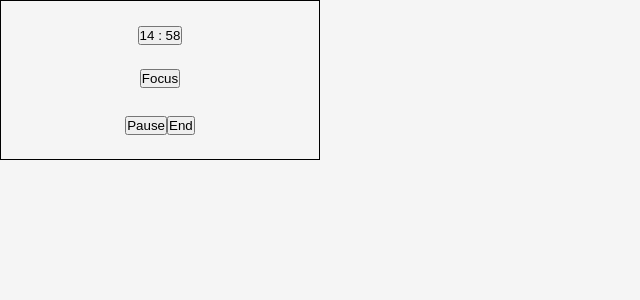
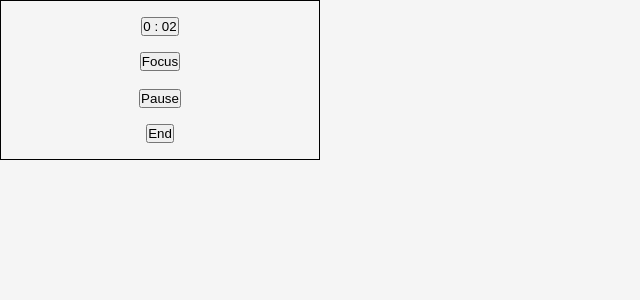
Before and after one commit to jennstirpe/pomodoro-timer, a React (Vite) app: page / in a window 1280 px wide. Both pictures are taken after a click on the button "Start Focus". Shown: the top 300 px of the page, without its empty margins (0-640 px from the left). Built offline with nearby package versions, Linux system fonts and the light colour scheme.

Commit message:
Reset timer when ended, added comments for readability

```diff
--- a/src/App.jsx
+++ b/src/App.jsx
@@ -1,12 +1,23 @@
+/*
+  State
+    - timer settings
+    - time records
+    - timer tags
+  Functionality
+    - Update
+      - time
+      - active tag
+    - Add
+      - tag
+      - time record
+*/
+
 import { useState, useEffect } from "react"
 import { Timer, TagsList } from "./components/index"
 
 function App() {
-  const [time, setTime] = useState({
-    minutes: 15,
-    seconds: 0,
-  })
-
+// STATE -  TIMER LENGTH, TAG LIST, ACTIVE TAG, RECORDS, TOGGLE TAG LIST
+  const [time, setTime] = useState({minutes: 0, seconds: 4,})
   const [tags, setTags] = useState([{
         id: "1",
         tagName: "Focus",
@@ -23,12 +34,11 @@ function App() {
         color: "#8e4162"
       }
     ]);
+  const [activeTag, setActiveTag] = useState({});
   const [timeRecords, setTimeRecords] = useState([]);
-
-  const [activeTag, setActiveTag] = useState({});
   const [tagsListOpen, setTagsListOpen] = useState(false);
 
-
+// Set INITAL TAG by default
   useEffect(() => {
     if (tags.length > 0) {
         const firstTag = tags[0];
@@ -36,25 +46,30 @@ function App() {
     }
   }, [])
 
-function updateTime(newMin, newSec) {
+// Update TIMER LENGTH
+  function updateTime(newMin, newSec) {      //
     setTime(t => ({...t, minutes: newMin, seconds: newSec}));
   }
 
+// Create and add NEW TAG
   function addNewTag(newName, newColor){
     setTags(prevState => {
       return [...prevState, { id: Date.now().toString(), tagName: newName, color: newColor }]
     })
   }
 
+// Toggle TAG LIST
   function toggleTagsList(toggle) {
     setTagsListOpen(toggle);
   }
 
+// Change ACTIVE TAG
   function updateActiveTag(id) {
     const selectedTag = tags.find(tag => tag.id === id)
     setActiveTag(selectedTag);
   }
 
+// Create time RECORD
   function addTimeRecord(record) {
     setTimeRecords([...timeRecords, record]);
   }
--- a/src/components/tagsList/TagsList.jsx
+++ b/src/components/tagsList/TagsList.jsx
@@ -1,12 +1,22 @@
+/*
+    Forms
+        - New tag
+    Functionality
+        - Create new tag
+        - Update active tag
+*/
+
 import './TagsList.css'
 import { useRef, useState, useEffect } from 'react';
 
 export default function TagsList({ tags, addNewTag, updateActiveTag, toggleTagsList }) {
+// Input for new tag form
     const tagNameInput = useRef();
     const tagColorInput = useRef();
     const [activeTagId, setActiveTagId] = useState("");
-    const [newTagFormActive, setNewTagFormActive] = useState(false);
+    const [newTagFormActive, setNewTagFormActive] = useState(false);    // New tag form open/closed
 
+// Change active tag to user selection
     useEffect(() => {
         if(activeTagId == "") {
             return;
@@ -15,7 +25,7 @@ export default function TagsList({ tags, addNewTag, updateActiveTag, toggleTagsL
         }
     }, [activeTagId])
 
-
+// Create new tag with user input
     function handleAddTag(e) {
         e.preventDefault();
         const tagName = tagNameInput.current.value;
@@ -30,6 +40,7 @@ export default function TagsList({ tags, addNewTag, updateActiveTag, toggleTagsL
         setNewTagFormActive(false);
     }
 
+// Close tag list
     function handleTagsListClose() {
         toggleTagsList(false);
     }
@@ -44,7 +55,7 @@ export default function TagsList({ tags, addNewTag, updateActiveTag, toggleTagsL
         }
         {
             newTagFormActive ? (
-                <form>
+                <form id="new_tag">
                     <input ref={tagNameInput} type="text" placeholder="New tag name"/>
                     <input ref={tagColorInput} type="text" placeholder="New tag color" />
                     <button onClick={(e) => handleAddTag(e)} type="submit">Create</button>
--- a/src/components/timer/Timer.jsx
+++ b/src/components/timer/Timer.jsx
@@ -1,27 +1,42 @@
+/*
+  State
+    - timer countdown / display
+    - focus / break timers
+    - current timer tag
+  Forms
+    - Change time
+    - open tags list
+  Functionality
+    - Start - Pause - End timer
+    - Timer countdown
+*/
+
 import './Timer.css'
 import { useState, useEffect, useRef } from 'react';
 
 export default function Timer({ time, activeTag, updateTime, toggleTagsList, addTimeRecord }) {
-    const [timerRunning, setTimerRunning] = useState(false);
-    const [minutes, setMinutes] = useState(time.minutes);
+    const [timerRunning, setTimerRunning] = useState(false);    // Timer running or stopped
+    const [minutes, setMinutes] = useState(time.minutes);   // Minutes & seconds as timer running
     const [seconds, setSeconds] = useState(time.seconds);
-    const [updateTimeFormActive, setUpdateTimeFormActive] = useState(false);
+    const [updateTimeFormActive, setUpdateTimeFormActive] = useState(false);    // Form to update timer length open/closed
     const [currentTimer, setCurrentTimer] = useState("focus"); // options: focus or break
 
-    const minInput = useRef();
+    const minInput = useRef();      // Minute and second input in form to update timer length
     const secInput = useRef();
+    let timer;  // Keep time as timer runs
 
+// Set time clock based on whether a focus or break
     useEffect(() => {
         if (currentTimer === "focus") {
             setMinutes(time.minutes);
             setSeconds(time.seconds);
         } else {
-            setMinutes(5);
-            setSeconds(0);
+            setMinutes(0);
+            setSeconds(3);
         }
     }, [currentTimer])
 
-    let timer;
+// Handle countdown while timer is running
     useEffect(() => {
         if(timerRunning === true) {
             timer = setInterval(() => {
@@ -36,6 +51,7 @@ export default function Timer({ time, activeTag, updateTime, toggleTagsList, add
 
     }, [timerRunning])
 
+// Handle seconds counting down
     useEffect(() => {
         if (seconds < 0) {
             if (minutes === 0) {
@@ -53,11 +69,13 @@ export default function Timer({ time, activeTag, updateTime, toggleTagsList, add
         }
     }, [seconds])
 
+// Set clock to timer length
     useEffect(() => {
         setMinutes(time.minutes);
         setSeconds(time.seconds);
       }, [time])
 
+// Handle update to timer length from form
     function handleTimeUpdate(e) {
         e.preventDefault();
         let newMins = minutes;
@@ -74,24 +92,31 @@ export default function Timer({ time, activeTag, updateTime, toggleTagsList, add
         setUpdateTimeFormActive(false);
     }
 
+// Toggle tag list open/close
     function handleTagsListOpen() {
         toggleTagsList(true);
     }
 
+// Handle ending of timer
     function endTimer() {
         setTimerRunning(false);
-        if (currentTimer === "focus") {
+        if (currentTimer === "focus") {     // Record completed focus timer
             addTimeRecord(createTimeRecord(activeTag));
+            setMinutes(time.minutes);   // Reset timer
+            setSeconds(time.seconds);
         } else {
-            setCurrentTimer("focus");
+            setCurrentTimer("focus");   // Timer ended early, set back to focus timer
+            setMinutes(time.minutes);
+            setSeconds(time.seconds);
         }
     }
 
+// Create a record for completed focus timer
     function createTimeRecord(tag) {
         const goalTime = (time.minutes * 60) + time.seconds;    // convert to seconds
         const timeLeft = (minutes * 60) + seconds;
         const completedTime = goalTime - timeLeft;  // in seconds
-        return {id: Date.now().toString(), tag: tag, goalTime: goalTime, completedTime: completedTime};
+        return {id: Date.now().toString(), tag: tag, goalTime: goalTime, completedTime: completedTime}; // Create record
     }
 
   return (
@@ -99,7 +124,7 @@ export default function Timer({ time, activeTag, updateTime, toggleTagsList, add
         <button onClick={() => setUpdateTimeFormActive(true)}>{minutes} : {seconds < 10 ? "0" + seconds : seconds}</button>
         {
             updateTimeFormActive ? (
-                <form>
+                <form id="update_time">
                     <label>
                         <input ref={minInput} type="number" placeholder="Minutes" />
                         Minutes
@@ -118,7 +143,6 @@ export default function Timer({ time, activeTag, updateTime, toggleTagsList, add
             timerRunning ? (
                 <div>
                     <button onClick={() => setTimerRunning(false)}>Pause</button>
-                    <button onClick={() => endTimer()}>End</button>
                 </div>
             ) : currentTimer === "focus" ? (
                 <button onClick={() => setTimerRunning(true)}>Start Focus</button>
@@ -126,6 +150,11 @@ export default function Timer({ time, activeTag, updateTime, toggleTagsList, add
                 <button onClick={() => setTimerRunning(true)}>Start Break</button>
             )
         }
+        {
+            seconds < time.seconds ? (
+                <button onClick={() => endTimer()}>End</button>
+            ) : null
+        }
     </section>
   )
 }
```
Lines whose indentation alone changed are shown as unchanged.
